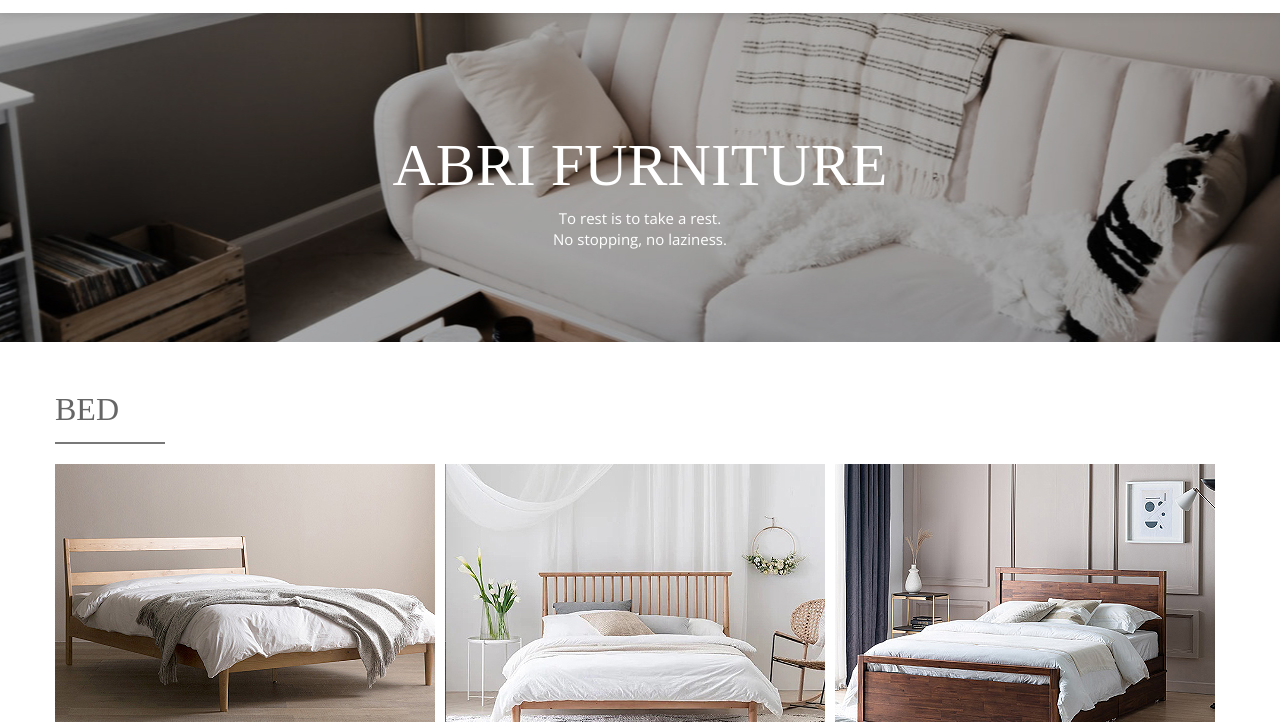
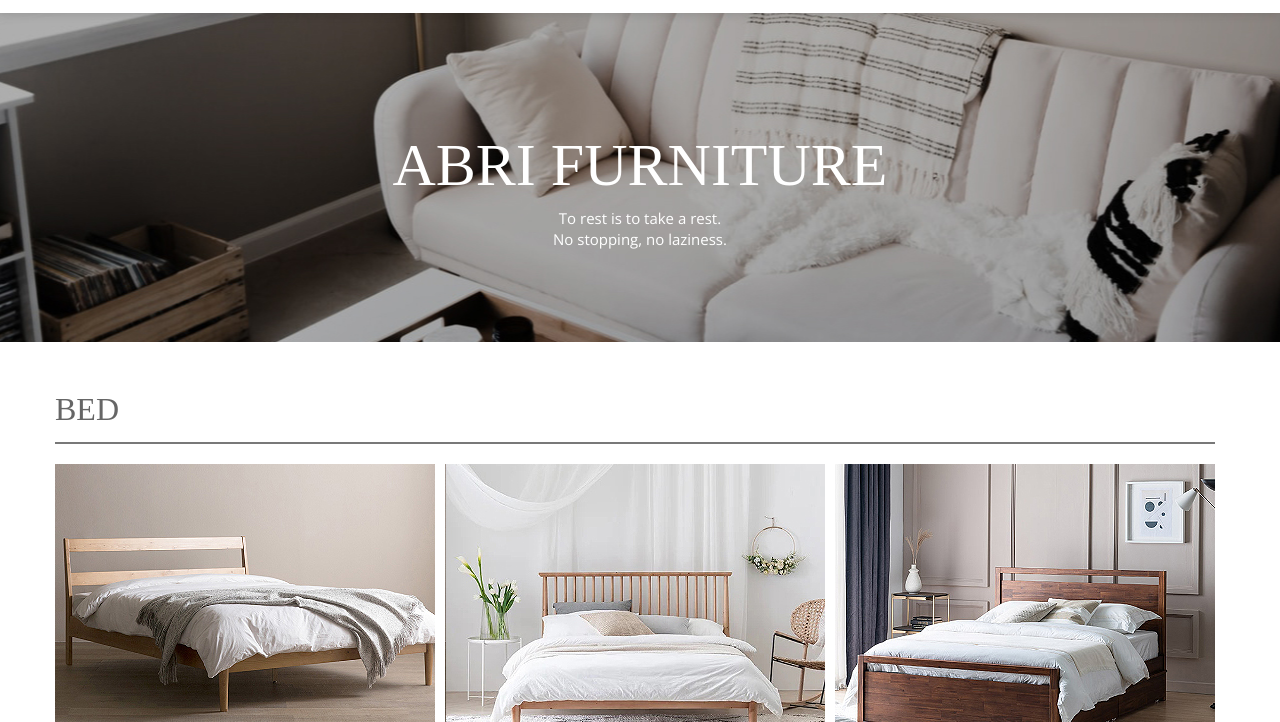
Before and after one commit to su05775/ABRI, a plain HTML site: page bed.html in a window 1280 px wide. Shown: the part 78-800 px from the top of the page. Drawn offline with nearby package versions, Linux system fonts and the light colour scheme; a web font is replaced by a local one.

Commit message:
2020.10.30

```diff
--- a/css/style.css
+++ b/css/style.css
@@ -400,7 +400,7 @@ header .intro-text {
 .dresser-sec01-main {
 	border-bottom: 2px solid #787878;
 	margin-bottom:  20px;
-	width: 110px;
+	width: 1160px;
 }
 .dresser-sec01-main h1 {
 	margin: 50px 0 15px 0;
```
